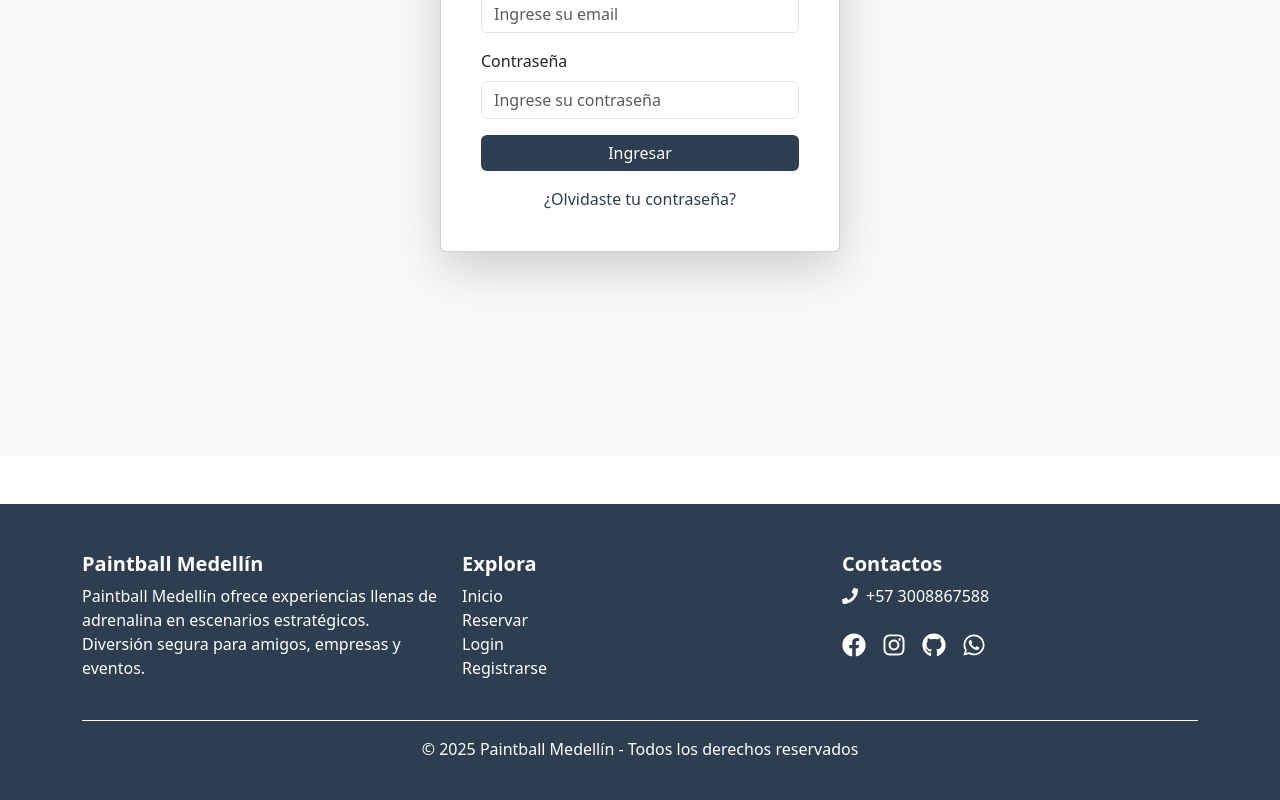
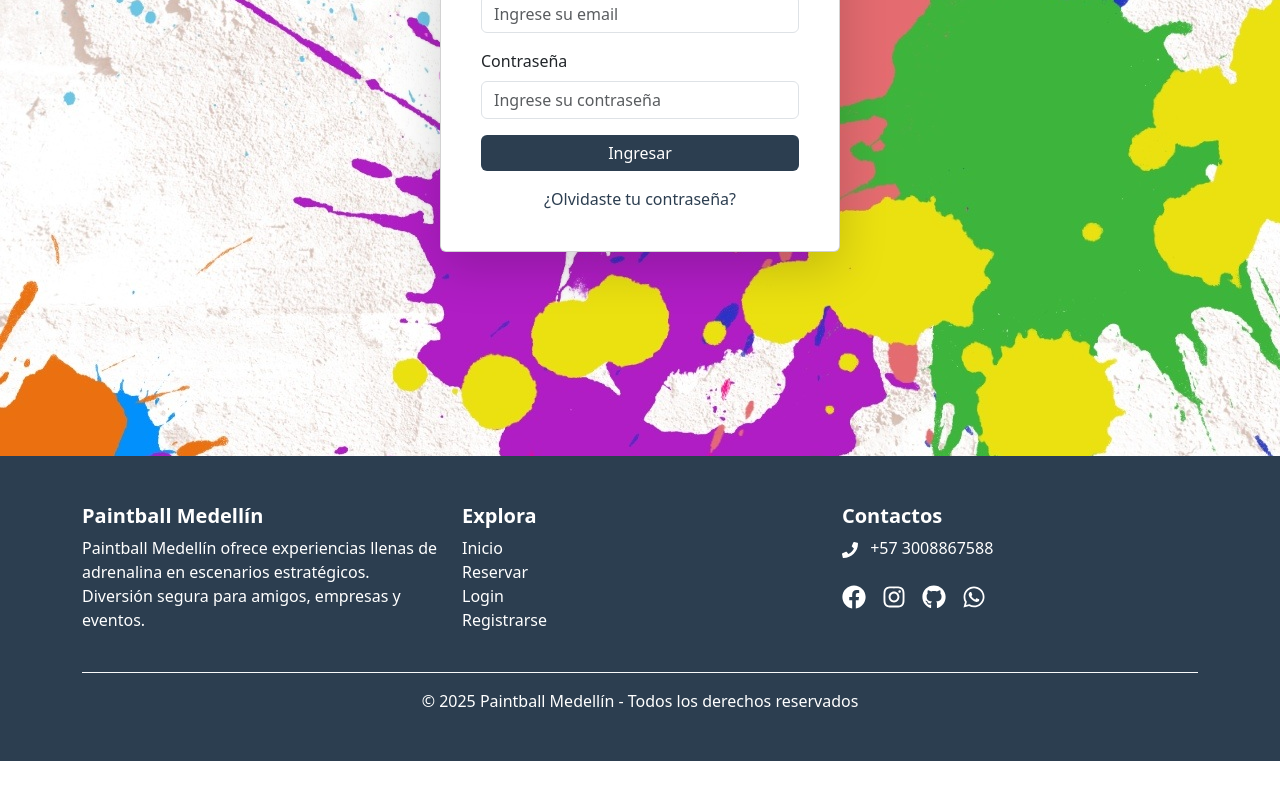
Before and after one commit to Jaison-Rico/PaintballWeb, a React (Vite) app in the folder frontend/: page /Login in a window 1280 px wide. Shown: the part 400-1200 px from the top of the page. After the commit the page ends 1161 px from the top, so only its background shows below. Built offline with nearby package versions, Linux system fonts and the light colour scheme.

Commit message:
ADD: background for login and register pages

```diff
--- a/frontend/components/Footer.jsx
+++ b/frontend/components/Footer.jsx
@@ -5,7 +5,7 @@ import { FaFacebook, FaInstagram, FaGithub, FaWhatsapp, FaPhone } from "react-ic
 
 export default function Footer() {
   return (
-    <footer className="py-5 mt-5" style={{ backgroundColor: "#2C3E50", color: "#fff" }}>
+    <footer className="py-5 " style={{ backgroundColor: "#2C3E50", color: "#fff" }}>
       <Container>
         <Row className="gy-4 text-center text-md-start">
           <Col md={4}>
@@ -27,7 +27,7 @@ export default function Footer() {
 
           <Col md={4}>
             <h5 className="fw-bold">Contactos</h5>
-            <p className="d-flex align-items-center">
+            <p className="align-items-center">
               <FaPhone className="me-2" /> +57 3008867588
             </p>
             <div className="d-flex justify-content-center justify-content-md-start gap-3">
--- a/frontend/pages/Products.jsx
+++ b/frontend/pages/Campos.jsx
@@ -1,6 +1,6 @@
 import React from 'react'
 
-export default function Products() {
+export default function Campos() {
   return (
     <div>
 
--- a/frontend/pages/Login.jsx
+++ b/frontend/pages/Login.jsx
@@ -1,9 +1,10 @@
 import React from "react";
 import { Link } from "react-router-dom";
-
+import backgroundImage from "/bg3.jpg";
+0
 export default function Login() {
   return (
-    <div className="d-flex justify-content-center align-items-center vh-100 bg-light">
+    <div className="d-flex justify-content-center align-items-center vh-100 bg-light img-fluid" style={{ backgroundImage: `url(${backgroundImage})` }}>
       <div
         className="card p-4 shadow-lg"
         style={{ maxWidth: "400px", width: "100%" }}
--- a/frontend/pages/Register.jsx
+++ b/frontend/pages/Register.jsx
@@ -1,8 +1,9 @@
 import React from "react";
+import backgroundImage from "/bg3.jpg";
 
 export default function Register() {
   return (
-    <div className="d-flex justify-content-center align-items-center vh-100 bg-light">
+    <div className="d-flex justify-content-center align-items-center vh-100 bg-light" style={{ backgroundImage: `url(${backgroundImage})` }}>
       <div
         className="card p-4 shadow-lg"
         style={{
--- a/frontend/src/App.jsx
+++ b/frontend/src/App.jsx
@@ -2,7 +2,7 @@ import { BrowserRouter as Router, Routes, Route } from 'react-router-dom'
 import Header from '../components/Header'
 import Footer from '../components/Footer'
 import Home from '../pages/Home'
-import Products from '../pages/Products'
+import Campos from '../pages/Campos'
 import Login from "../pages/Login"
 import Register from "../pages/Register"
 
@@ -15,7 +15,7 @@ function App() {
       <Header />
       <Routes>
         <Route path='/' element={<Home />} />
-        <Route path='/products' element={<Products />} />
+        <Route path='/Campos' element={<Campos/>} />
         <Route path='/Login' element={<Login />} />
         <Route path='/Register' element={<Register />} />
 
```
Also changed, not shown: frontend/pages/Reservas.jsx (added, +9 -0 lines), frontend/public/bg.png (added), frontend/public/bg3.jpg (added).
